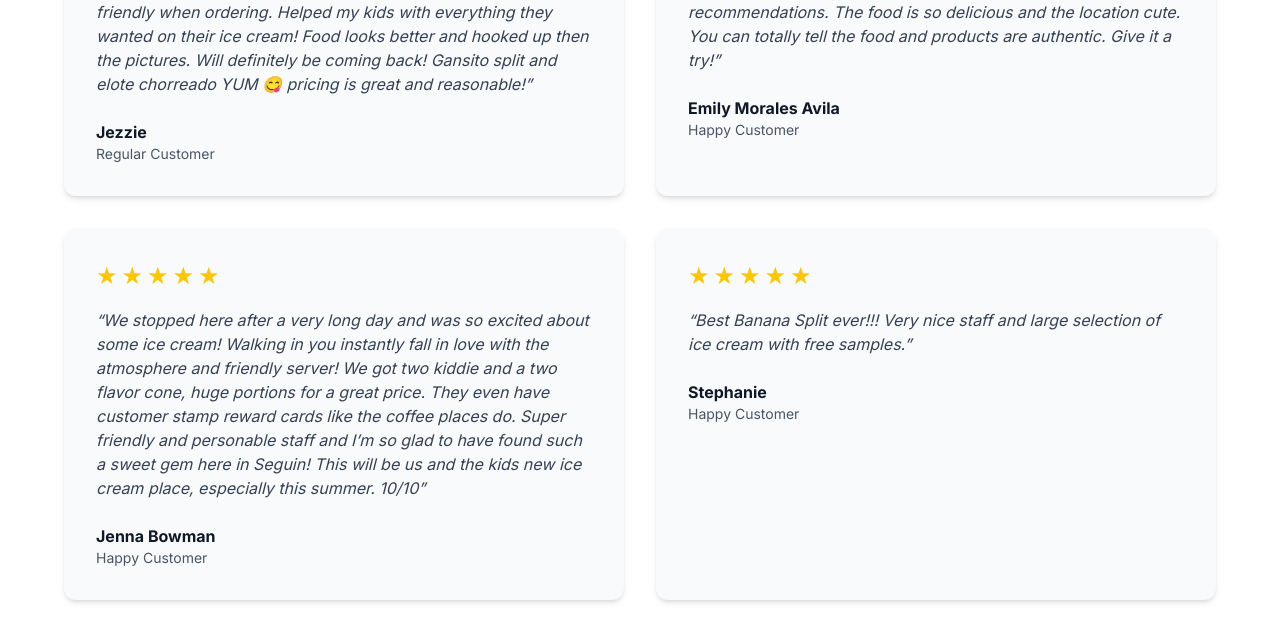
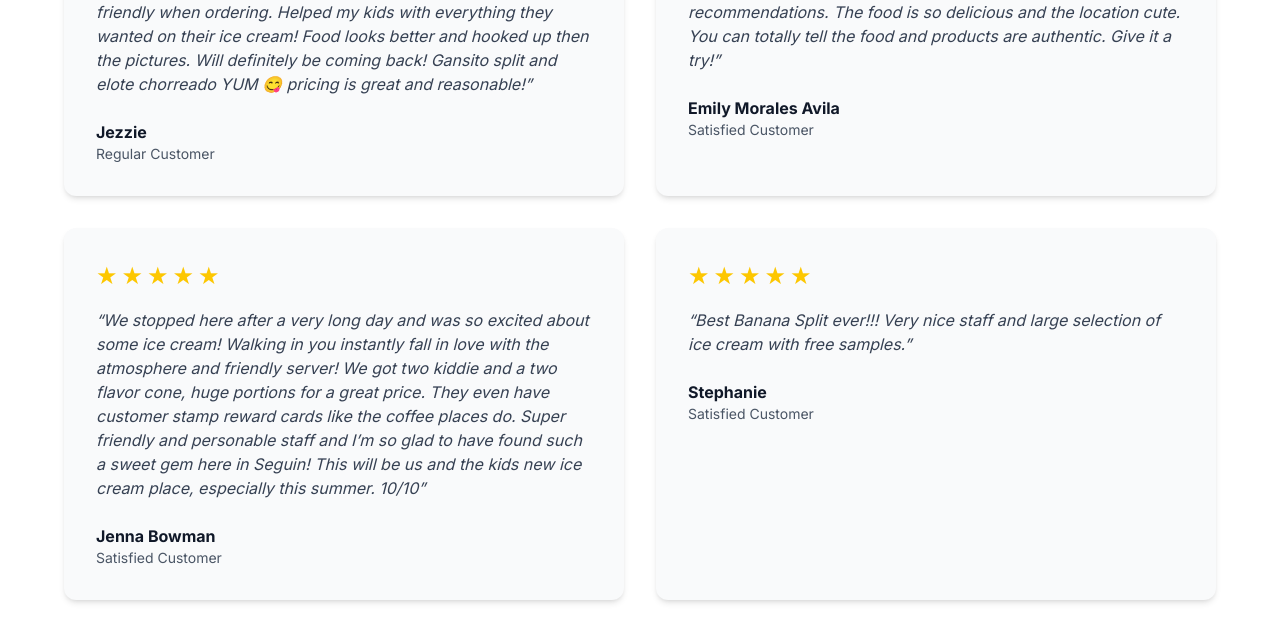
Before and after one commit to Guillermotrejo1/I-Snack, a Next.js app: page / in a window 1280 px wide. Shown: the part 3350-3968 px from the top of the page. Built offline with nearby package versions, Linux system fonts and the light colour scheme.

Commit message:
changed the happy to satisfied customer for better branding

```diff
--- a/app/components/Testimonials.tsx
+++ b/app/components/Testimonials.tsx
@@ -12,21 +12,21 @@ const Testimonials = () => {
     {
       id: 2,
       name: "Emily Morales Avila",
-      role: "Happy Customer",
+      role: "Satisfied Customer",
       text: "Amazing customer service! 👌🏼 And filled with great recommendations. The food is so delicious and the location cute. You can totally tell the food and products are authentic. Give it a try!",
       rating: 5,
     },
     {
       id: 3,
       name: "Jenna Bowman",
-      role: "Happy Customer",
+      role: "Satisfied Customer",
       text: "We stopped here after a very long day and was so excited about some ice cream! Walking in you instantly fall in love with the atmosphere and friendly server! We got two kiddie and a two flavor cone, huge portions for a great price. They even have customer stamp reward cards like the coffee places do. Super friendly and personable staff and I’m so glad to have found such a sweet gem here in Seguin! This will be us and the kids new ice cream place, especially this summer. 10/10",
       rating: 5,
     },
     {
       id: 4,
       name: "Stephanie",
-      role: "Happy Customer",
+      role: "Satisfied Customer",
       text: "Best Banana Split ever!!! Very nice staff and large selection of ice cream with free samples.",
       rating: 5,
     },
```
